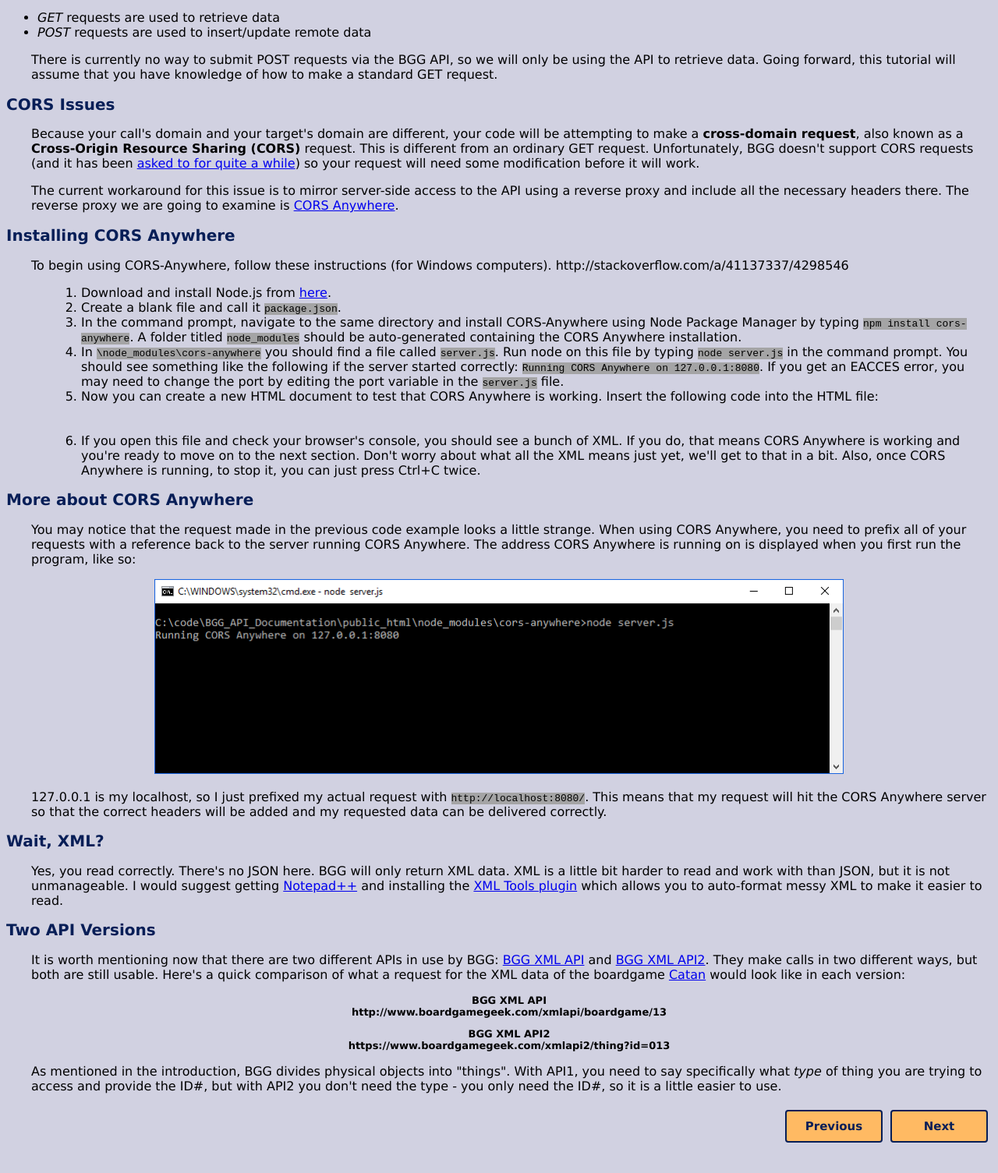
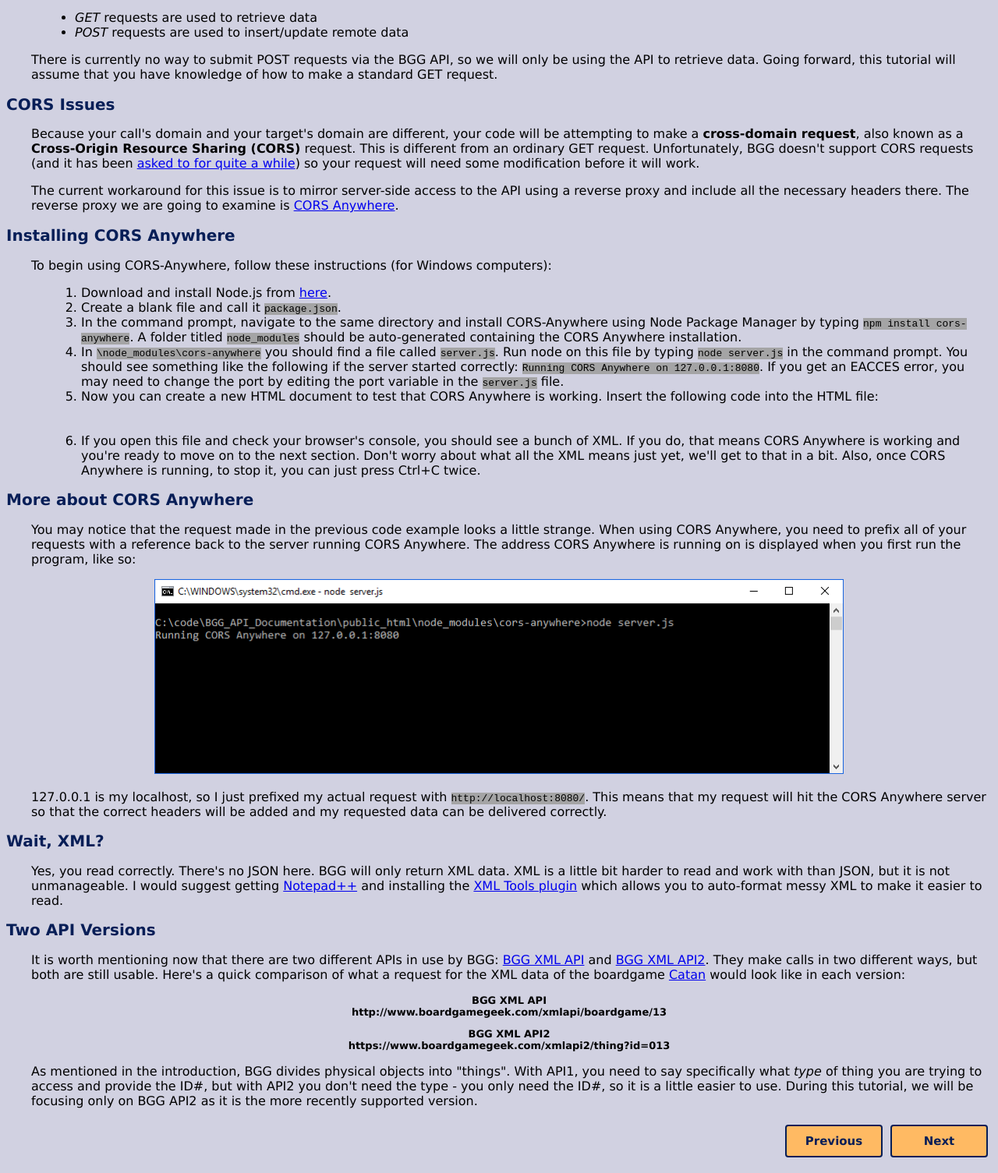
Before and after one commit to tliss/BGG-API-Documentation, a website: page public_html/getRequests.html in a window 1280 px wide. Shown: the part 152-1657 px from the top of the page at 78% size. Drawn offline with Linux system fonts and the light colour scheme; a script that the page names is missing.

Commit message:
Link to xml fixed

```diff
--- a/public_html/getRequests.html
+++ b/public_html/getRequests.html
@@ -30,7 +30,7 @@
                     The response returns information about the request the client made, as well as the content that client requested. The two main types of requests
                     are GET and POST.
                 </p>
-                <ul><li><em>GET</em> requests are used to retrieve data<li><em>POST</em> requests are used to insert/update remote data</ul>
+                <ul style="margin-left:3em;"><li><em>GET</em> requests are used to retrieve data<li><em>POST</em> requests are used to insert/update remote data</ul>
                 <p>There is currently no way to submit POST requests via the BGG API, so we will only be using the API to retrieve data. Going forward, this tutorial will assume that you have knowledge of how to make a standard GET request.</p>
 
                 <h2>CORS Issues</h2>
@@ -42,14 +42,14 @@
                         The reverse proxy we are going to examine is <a href="https://github.com/Rob--W/cors-anywhere">CORS Anywhere</a>.</p>
 
                     <h2>Installing CORS Anywhere</h2>
-                <p>To begin using CORS-Anywhere, follow these instructions (for Windows computers). http://stackoverflow.com/a/41137337/4298546</p>
+                <p>To begin using CORS-Anywhere, follow these instructions (for Windows computers):</p>
                 <ol>
                     <li>Download and install Node.js from <a href="https://nodejs.org/en/download/">here</a>.</li>
                     <li>Create a blank file and call it <span class="codeStyle">package.json</span>.</li>
                     <li>In the command prompt, navigate to the same directory and install CORS-Anywhere using Node Package Manager by typing <span class="codeStyle">npm install cors-anywhere</span>. A folder titled <span class="codeStyle">node_modules</span> should be auto-generated containing the CORS Anywhere installation.</li>
                     <li>In <span class="codeStyle">\node_modules\cors-anywhere</span> you should find a file called <span class="codeStyle">server.js</span>. Run node on this file by typing <span class="codeStyle">node server.js</span> in the command prompt. You should see something like the following if the server started correctly: <span class="codeStyle">Running CORS Anywhere on 127.0.0.1:8080</span>. If you get an EACCES error, you may need to change the port by editing the port variable in the <span class="codeStyle">server.js</span> file.</li>
                     <li>Now you can create a new HTML document to test that CORS Anywhere is working. Insert the following code into the HTML file:<br><br>
-                        <div class="fiddleDiv"><script async src="//jsfiddle.net/samort7/y3s6hj91/embed/html/"></script> </li>
+                        <div class="fiddleDiv"><script async src="//jsfiddle.net/samort7/y3s6hj91/2/embed/"></script></script> </li>
                         <br>
                     <li>If you open this file and check your browser's console, you should see a bunch of XML. If you do, that means CORS Anywhere is working and you're ready to move on to the next section. Don't worry about what all the XML means just yet, we'll get to that in a bit. Also, once CORS Anywhere is running, to stop it, you can just press Ctrl+C twice.</li>
                 </ol>
@@ -76,7 +76,7 @@
                         https://www.boardgamegeek.com/xmlapi2/thing?id=013
                     </p>
                 </div>
-                <p>As mentioned in the introduction, BGG divides physical objects into "things". With API1, you need to say specifically what <em>type</em> of thing you are trying to access and provide the ID#, but with API2 you don't need the type - you only need the ID#, so it is a little easier to use.</p>
+                <p>As mentioned in the introduction, BGG divides physical objects into "things". With API1, you need to say specifically what <em>type</em> of thing you are trying to access and provide the ID#, but with API2 you don't need the type - you only need the ID#, so it is a little easier to use. During this tutorial, we will be focusing only on BGG API2 as it is the more recently supported version.</p>
 
                 <button class="button buttonNext" style="vertical-align:middle" onclick="location.href='./understandingXML.html';"><span>Next </span></button>
                 <button class="button buttonPrevious" style="vertical-align:middle" onclick="location.href='./introduction.html';"><span>Previous </span></button>
```
Also changed, not shown: public_html/testingDoc.html (+1 -1 lines).
